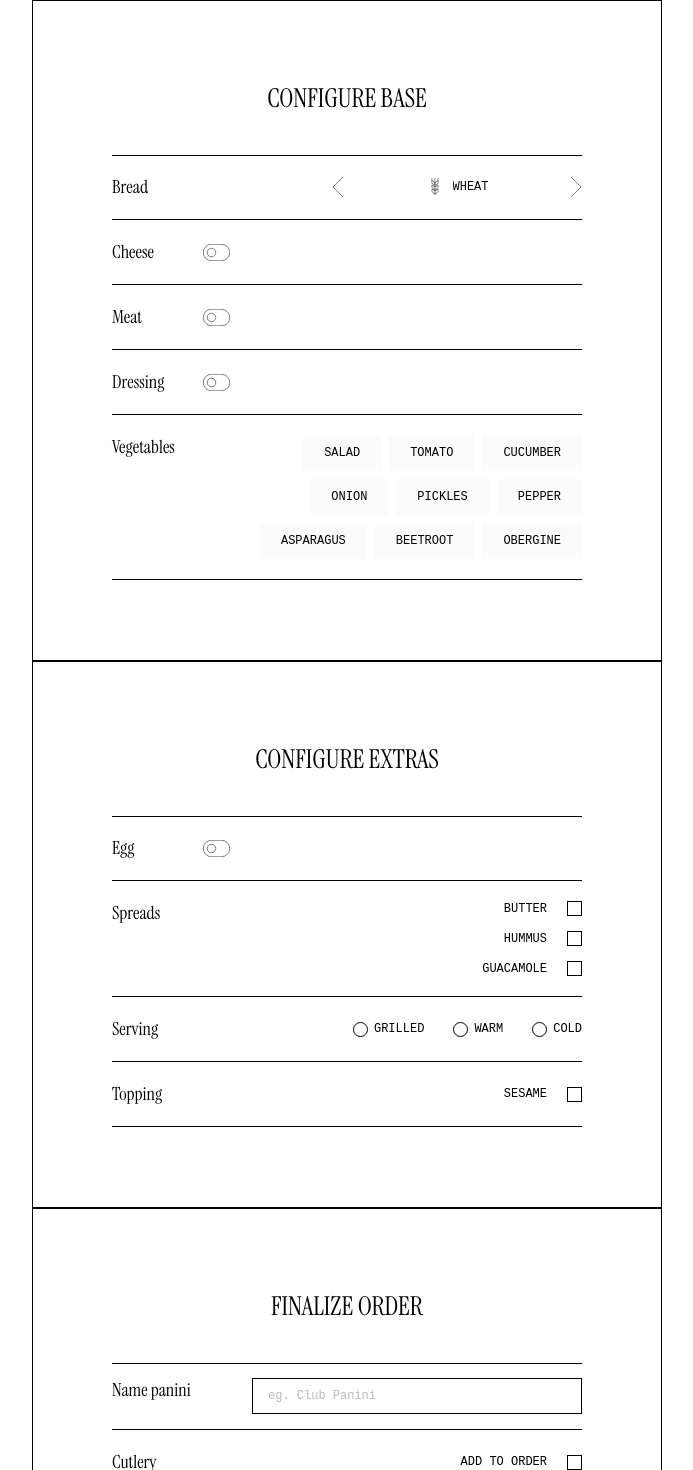
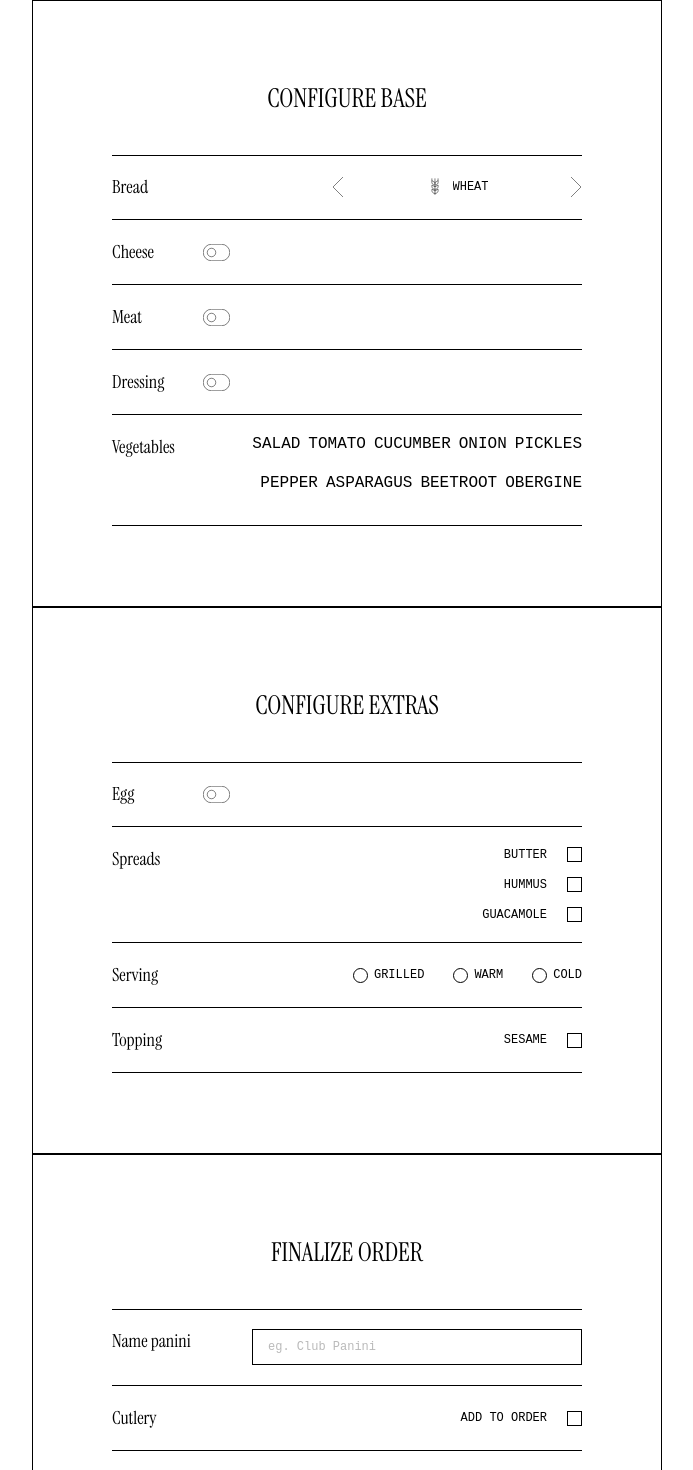
Before and after one commit to CharlesSquirel/panini-creator, a React (Vite) app: page / in a window 1280 px wide. Shown: the top 1470 px of the page, without its empty margins (293-986 px from the left). Built offline with nearby package versions, Linux system fonts and the light colour scheme; a web font is replaced by a local one.

Commit message:
feat: working on implementing React hook form

```diff
--- a/src/GlobalClasses.module.scss
+++ b/src/GlobalClasses.module.scss
@@ -1,12 +1,16 @@
 .inputTitle {
   font-size: 18px;
-  font-family: 'Instrument Serif', serif;
+  font-family: "Instrument Serif", serif;
   align-self: flex-start;
 }
 
 .inputTitleSelect {
   min-width: 53px;
   margin-right: 38px;
+}
+
+.textInputContainer {
+  padding: 15px 0;
 }
 
 .inputContainer {
--- a/src/components/Buttons/Checkbox/Checkbox.tsx
+++ b/src/components/Buttons/Checkbox/Checkbox.tsx
@@ -1,16 +1,24 @@
+import { useFormContext } from "react-hook-form";
 import style from "./Checkbox.module.scss";
+import { useState } from "react";
 
 interface ICheckbox {
   label: string;
+  title: string;
+  registerIndex: number;
 }
 
-const Checkbox = ({ label }: ICheckbox) => {
+const Checkbox = ({ label, title, registerIndex }: ICheckbox) => {
+  const { register } = useFormContext();
+  const [registerName] = useState(
+    label === "ADD TO ORDER" ? title : `extras.spreads.${registerIndex}`
+  );
   return (
     <div className={style.container}>
       <label className={style.label} htmlFor={label}>
         {label}
       </label>
-      <input type='checkbox' id={label} className={style.checkbox} />
+      <input type='checkbox' id={label} className={style.checkbox} {...register(registerName)} />
     </div>
   );
 };
--- a/src/components/Buttons/VegetableButton/VegetableButton.tsx
+++ b/src/components/Buttons/VegetableButton/VegetableButton.tsx
@@ -1,34 +1,33 @@
-import { SetStateAction, useEffect, useState } from 'react';
-import { useFormContext } from 'react-hook-form';
-import style from './VegetableButton.module.scss';
+import { useState } from "react";
+import { useFormContext } from "react-hook-form";
+import style from "./VegetableButton.module.scss";
 
 interface VegetablesProps {
-  children: React.ReactNode;
-  count: number;
-  setCount: React.Dispatch<SetStateAction<number>>
+  registerIndex: number;
+  registerValue: string;
 }
 
-const VegetableButton = ({ children, count, setCount }: VegetablesProps) => {
+const VegetableButton = ({ registerIndex, registerValue }: VegetablesProps) => {
   const { register, setValue } = useFormContext();
   const [isClicked, setIsClicked] = useState(false);
 
-  const registerVegetable = (value: string) => {
-    setValue(`vegetables.${count}`, value)
-  };
-
-  const handleOnClick = (e: React.MouseEvent<HTMLButtonElement, MouseEvent>) => {
-    isClicked ? setCount(count-1) : setCount(count + 1)
+  const handleOnClick = () => {
     setIsClicked(!isClicked);
-    const registerValue = e.currentTarget.textContent;
-    if (registerValue) {
-      registerVegetable(registerValue);
-    }
+    setValue(`vegetables.${registerIndex}`, registerValue);
   };
 
   return (
-    <button type="button" className={`${style.vegBtn} ${isClicked ? style.clickedBtn : ''}`} onClick={(e) => handleOnClick(e)} {...register(`vegetables.${count}`)}>
-      {children}
-    </button>
+    <>
+      <label>
+        {registerValue}
+        <input
+          type='checkbox'
+          className={`${style.vegBtn} ${isClicked ? style.clickedBtn : ""}`}
+          {...register(`vegetables.${registerIndex}`)}
+          onClick={handleOnClick}
+        />
+      </label>
+    </>
   );
 };
 
--- a/src/components/Inputs/CheckboxInput/CheckboxInput.tsx
+++ b/src/components/Inputs/CheckboxInput/CheckboxInput.tsx
@@ -13,7 +13,7 @@ const CheckboxInput = ({ title, data }: IChecboxInput) => {
       <h3 className={globalStyle.inputTitle}>{title}</h3>
       <div className={style.checkboxContainer}>
         {data.map((spread, index) => (
-          <Checkbox label={spread} key={index} />
+          <Checkbox label={spread} key={index} title={title} registerIndex={index} />
         ))}
       </div>
     </div>
--- a/src/components/Inputs/TextInput/TextInput.tsx
+++ b/src/components/Inputs/TextInput/TextInput.tsx
@@ -1,3 +1,4 @@
+import { useFormContext } from "react-hook-form";
 import style from "./TextInput.module.scss";
 import globalStyle from "@/GlobalClasses.module.scss";
 
@@ -7,14 +8,21 @@ interface ITextInput {
 }
 
 const TextInput = ({ title, placeholder }: ITextInput) => {
+  const { register } = useFormContext();
   return (
-    <div className={globalStyle.inputContainer} style={{ padding: "15px 0" }}>
+    <div className={`${globalStyle.inputContainer} ${globalStyle.textInputContainer}`}>
       <h3 className={globalStyle.inputTitle}>{title}</h3>
       <div className={style.inputTextContainer}>
         <label htmlFor='text' className={globalStyle.labelHidden}>
           {title}
         </label>
-        <input type='text' id='text' className={style.input} placeholder={placeholder} />
+        <input
+          type='text'
+          id='text'
+          className={style.input}
+          placeholder={placeholder}
+          {...register("sandwichName")}
+        />
         {/* <p role='alert' className={style.errorMessage}>
           Invalid string
         </p> */}
--- a/src/components/Inputs/VegetablesSelect/VegetablesSelect.tsx
+++ b/src/components/Inputs/VegetablesSelect/VegetablesSelect.tsx
@@ -1,17 +1,15 @@
-import { useState } from "react";
 import globalStyle from "@/GlobalClasses.module.scss";
 import style from "./VegetablesSelect.module.scss";
 import VegetableButton from "@/components/Buttons/VegetableButton/VegetableButton";
 import { vegetableVariant } from "@/data/vegetable";
 
 const VegetablesSelect = () => {
-  const [count, setCount] = useState(0);
   return (
     <div className={globalStyle.inputContainer}>
       <h3 className={globalStyle.inputTitle}>Vegetables</h3>
       <div className={style.vegContainer}>
         {vegetableVariant.map((veg, index) => (
-          <VegetableButton key={index} count={count} setCount={setCount}>{veg}</VegetableButton>
+          <VegetableButton key={index} registerIndex={index} registerValue={veg} />
         ))}
       </div>
     </div>
```
